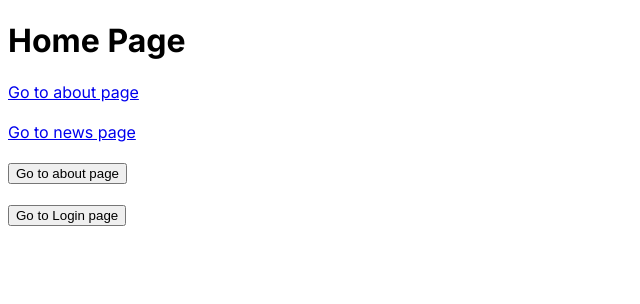
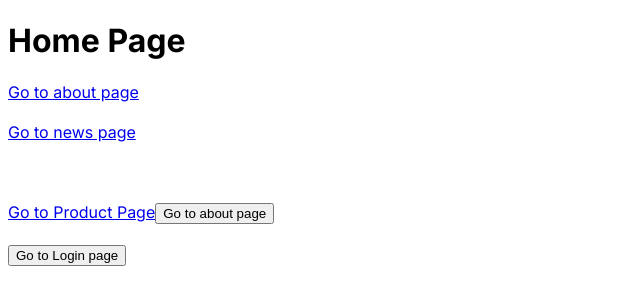
Before and after one commit to vivek5312/nextjs-learning, a Next.js app: page / in a window 1280 px wide. Shown: the top 304 px of the page, without its empty margins (0-640 px from the left). Built offline with nearby package versions, Linux system fonts and the light colour scheme.

Commit message:
make product page link

```diff
--- a/src/app/page.js
+++ b/src/app/page.js
@@ -14,7 +14,9 @@ export default function Home() {
    <Link href="/news">Go to news page</Link>
    <br/>
    <br/>
-
+  <br/>
+  <br/>
+  <Link href='/product'>Go to Product Page</Link>
    <button onClick={()=>router.push("/about")}>Go to about page</button>
    <br/>
    <br/>
```
